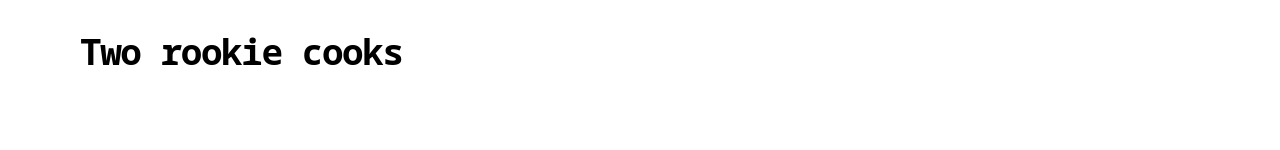
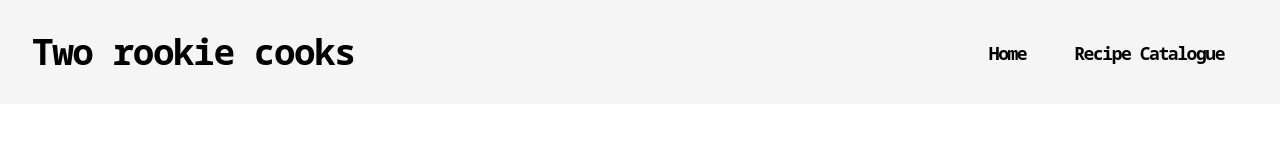
Before and after one commit to brophie2/two-rookie-cooks, a Next.js app: page /allrecipes in a window 1280 px wide. Shown: the top 150 px of the page. Built offline with nearby package versions, Linux system fonts and the light colour scheme.

Commit message:
Create navigation bar and fix styling issues

```diff
--- a/components/common/header.tsx
+++ b/components/common/header.tsx
@@ -1,13 +1,65 @@
-import Link from 'next/link'
+import { Disclosure } from "@headlessui/react";
+import { XMarkIcon, Bars3Icon } from "@heroicons/react/20/solid";
+import Link from "next/link";
+
+const navigation = [
+  { name: "Home", href: "/" },
+  { name: "Recipe Catalogue", href: "/allrecipes"},
+];
 
 const Header = () => {
   return (
-    <div className="text-2xl md:text-4xl font-bold tracking-tight md:tracking-tighter leading-tight mb-20 mt-8">
-      <Link href="/" className="hover:underline">
-        Two rookie cooks
-      </Link>
-    </div>
-  )
-}
+    <Disclosure as="nav" className="mb-20 bg-neutral-100 px-8 py-8">
+      {({ open }) => (
+        <>
+          <div className="items-center justify-between flex flex-1 text-2xl md:text-4xl font-bold tracking-tight md:tracking-tighter leading-tight">
+            <Link href="/" className="hover:underline">
+              Two rookie cooks
+            </Link>
 
-export default Header
+            <div className="max-w-7xl px-2 lg:px-8 block md:hidden">
+              <div className="relative flex items-center justify-between">
+                <div className="absolute left-0 flex items-center md:hidden"></div>
+                <Disclosure.Button className="relative inline-flex items-center justify-center rounded-md p-2 text-gray-400 focus:outline-none">
+                  <span className="sr-only">Open main menu</span>
+                  {open ? (
+                    <XMarkIcon className="block h-6 w-6" aria-hidden="true" />
+                  ) : (
+                    <Bars3Icon className="block h-6 w-6" aria-hidden="true" />
+                  )}
+                </Disclosure.Button>
+              </div>
+            </div>
+
+            <div className="float-right text-lg hidden md:block">
+              <Link href="/" className="px-6 align-middle hover:underline">
+                Home
+              </Link>
+              <Link href="/allrecipes" className="px-6 align-middle hover:underline">
+                Recipe Catalogue
+              </Link>
+            </div>
+          </div>
+
+          <Disclosure.Panel className="md:hidden absolute z-10 right-0 bg-neutral-100 w-full">
+            <div className="pb-3 pt-2">
+              {navigation.map((item) => (
+                <Disclosure.Button
+                  key={item.name}
+                  as="a"
+                  href={item.href}
+                  className="text-gray-800 block rounded-md px-8 py-2 text-base font-medium"
+                  aria-current={item.current ? "page" : undefined}
+                >
+                  {item.name}
+                </Disclosure.Button>
+              ))}
+            </div>
+          </Disclosure.Panel>
+        </>
+      )}
+    </Disclosure>
+  );
+};
+
+export default Header;
--- a/components/home/more-stories.tsx
+++ b/components/home/more-stories.tsx
@@ -8,10 +8,10 @@ type Props = {
 const MoreStories = ({ recipes }: Props) => {
   return (
     <section>
-      <h1 className="mb-8 text-5xl font-bold tracking-tighter leading-tight">
+      <h1 className="mb-8 text-2xl md:text-4xl font-bold tracking-tighter leading-tight">
         More Recipes
       </h1>
-      <div className="grid grid-cols-1 md:grid-cols-3 md:gap-x-8 gap-y-10 md:gap-y-8 mb-32">
+      <div className="grid grid-cols-1 sm:grid-cols-2 md:grid-cols-3 sm:gap-x-8 gap-y-10 sm:gap-y-8 mb-32">
         {recipes.map((recipe) => (
           <RecipePreview
             key={recipe.slug}
--- a/pages/allrecipes/index.tsx
+++ b/pages/allrecipes/index.tsx
@@ -1,12 +1,12 @@
-import Container from '@/components/common/container';
-import Header from '@/components/common/header';
-import Layout from '@/components/common/layout';
-import RecipeListItem from '@/components/recipe/recipe-list-item';
-import RecipeTitle from '@/components/recipe/recipe-title';
-import Recipe from '@/interfaces/recipes';
-import { getAllRecipes } from '@/lib/api';
-import { useRouter } from 'next/router';
-import React from 'react'
+import Container from "@/components/common/container";
+import Header from "@/components/common/header";
+import Layout from "@/components/common/layout";
+import RecipeListItem from "@/components/recipe/recipe-list-item";
+import RecipeTitle from "@/components/recipe/recipe-title";
+import Recipe from "@/interfaces/recipes";
+import { getAllRecipes } from "@/lib/api";
+import { useRouter } from "next/router";
+import React from "react";
 
 type Props = {
   allRecipes: Recipe[];
@@ -15,22 +15,29 @@ type Props = {
 export default function AllRecipes({ allRecipes }: Props) {
   const router = useRouter();
   return (
+    <>
+      <Header />
       <Layout>
         <Container>
-      <Header />
           {router.isFallback ? (
             <RecipeTitle>Loading…</RecipeTitle>
           ) : (
-          <div className='grid md:grid-cols-3 gap-4'>
-            {allRecipes.map(recipe =>
-              <RecipeListItem key={recipe.title} title={recipe.title} slug={recipe.slug} coverImage={recipe.ogImage}/>
-              )}
+            <div className="grid sm:grid-cols-2 md:grid-cols-3 gap-4 mb-16">
+              {allRecipes.map((recipe) => (
+                <RecipeListItem
+                  key={recipe.title}
+                  title={recipe.title}
+                  slug={recipe.slug}
+                  coverImage={recipe.coverImage}
+                />
+              ))}
             </div>
           )}
         </Container>
       </Layout>
-  )
-};
+    </>
+  );
+}
 
 export const getStaticProps = async () => {
   const allRecipes = getAllRecipes([
@@ -39,7 +46,6 @@ export const getStaticProps = async () => {
     "slug",
     "coverImage",
     "excerpt",
-      "ogImage",
   ]);
 
   return {
--- a/pages/index.tsx
+++ b/pages/index.tsx
@@ -14,9 +14,9 @@ type Props = {
 
 export default function Index({ allRecipes }: Props) {
   const heroRecipe = allRecipes.find((recipe) => recipe.title == "Ramen Eggs");
-  const moreRecipes = allRecipes.filter(
-    (recipe) => recipe.title != "Ramen Eggs"
-  ).slice(0, 6);
+  const moreRecipes = allRecipes
+    .filter((recipe) => recipe.title != "Ramen Eggs")
+    .slice(0, 6);
 
   useEffect(() => {
     document.title = "Two Rookie Cooks";
@@ -25,9 +25,9 @@ export default function Index({ allRecipes }: Props) {
   return (
     <>
       <GoogleAnalytics />
+      <Header />
       <Layout>
         <Container>
-          <Header />
           {heroRecipe && (
             <HeroRecipe
               title={heroRecipe.title}
@@ -35,8 +35,8 @@ export default function Index({ allRecipes }: Props) {
               date={heroRecipe.date}
               slug={heroRecipe.slug}
               excerpt={heroRecipe.excerpt}
-              />
-              )}
+            />
+          )}
           {moreRecipes.length > 0 && <MoreStories recipes={moreRecipes} />}
         </Container>
       </Layout>
--- a/pages/recipes/[slug].tsx
+++ b/pages/recipes/[slug].tsx
@@ -28,9 +28,10 @@ export default function Recipe({ recipe }: Props) {
   }
 
   return (
+    <>
+      <Header />
       <Layout>
         <Container>
-        <Header />
           {router.isFallback ? (
             <RecipeTitle>Loading…</RecipeTitle>
           ) : (
@@ -51,6 +52,7 @@ export default function Recipe({ recipe }: Props) {
           )}
         </Container>
       </Layout>
+    </>
   );
 }
 
@@ -71,7 +73,7 @@ export async function getStaticProps({ params }: Params) {
     "ingredientLists",
     "excerpt",
     "method",
-    "serves"
+    "serves",
   ]);
 
   return {
```
Lines whose indentation alone changed are shown as unchanged.
